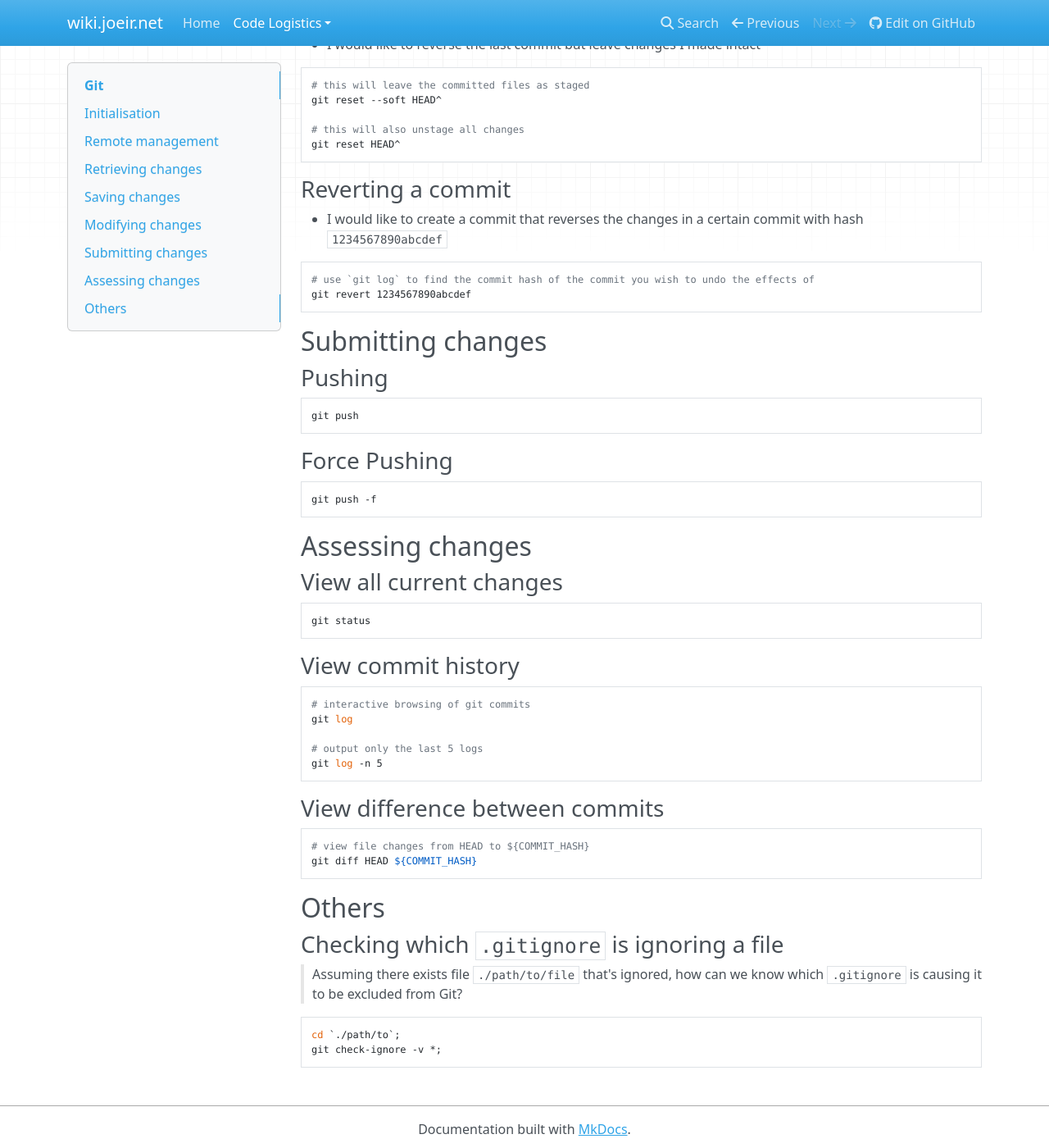
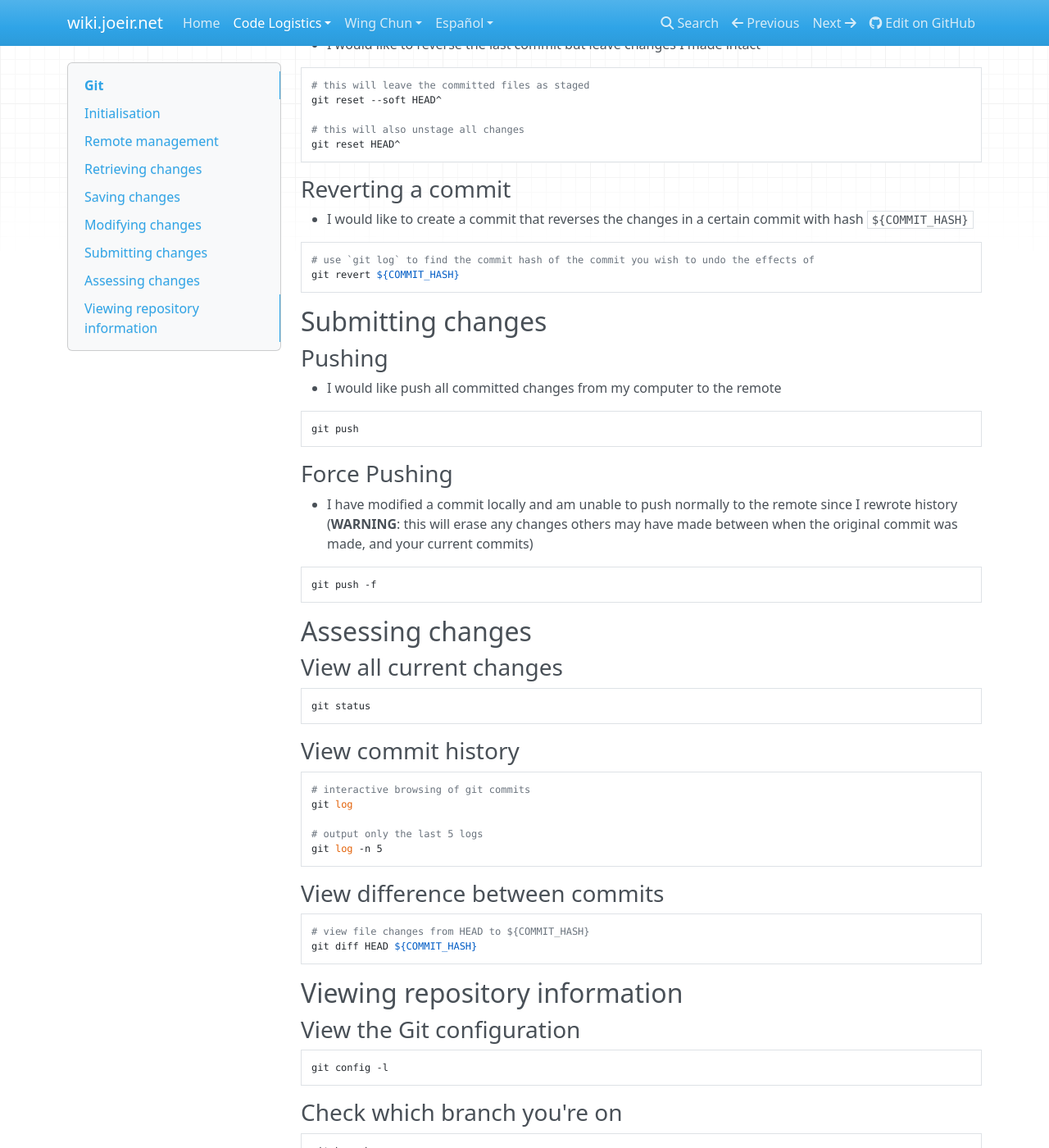
Before and after one commit to zephinzer/wiki.joeir.net, an MkDocs documentation site: the page built from docs/code-logistics/git.md, in a window 1280 px wide and 1400 px high, scrolled down 2712 px. Shown: the whole window at 82% size. Built offline with MkDocs 1.6.1, drawn with Linux system fonts in a browser that asks for light colours; nearby versions of some CDN libraries; some of the changed text lies outside the part shown.

Commit message:
added wingchun and español

````diff
--- a/docs/code-logistics/git-101.md
+++ b/docs/code-logistics/git.md
@@ -153,22 +153,26 @@ git reset HEAD^
 
 ### Reverting a commit
 
-- I would like to create a commit that reverses the changes in a certain commit with hash `1234567890abcdef`
+- I would like to create a commit that reverses the changes in a certain commit with hash `${COMMIT_HASH}`
 
 ```sh
 # use `git log` to find the commit hash of the commit you wish to undo the effects of
-git revert 1234567890abcdef
+git revert ${COMMIT_HASH}
 ```
 
 ## Submitting changes
 
 ### Pushing
 
+- I would like push all committed changes from my computer to the remote
+
 ```sh
 git push
 ```
 
 ### Force Pushing
+
+- I have modified a commit locally and am unable to push normally to the remote since I rewrote history (**WARNING**: this will erase any changes others may have made between when the original commit was made, and your current commits)
 
 ```sh
 git push -f
@@ -199,7 +203,25 @@ git log -n 5
 git diff HEAD ${COMMIT_HASH}
 ```
 
-## Others
+## Viewing repository information
+
+### View the Git configuration
+
+```sh
+git config -l
+```
+
+### Check which branch you're on
+
+```sh
+git branch
+```
+
+### See all remotes
+
+```sh
+git remote -v
+```
 
 ### Checking which `.gitignore` is ignoring a file
 
--- a/mkdocs.yml
+++ b/mkdocs.yml
@@ -6,7 +6,13 @@ site_description: my wiki of sorts
 nav:
   - Home: ./index.md
   - Code Logistics:
-      - Git 101: ./code-logistics/git-101.md
+    - Git 101: ./code-logistics/git.md
+  - Wing Chun:
+    - Forms: ./wing-chun/forms.md
+  - Español:
+    - Los Verbos: ./español/los-verbos.md
+    - Los Numeros: ./español/los-numeros.md
+    - El Tiempo: ./español/el-tiempo.md
 theme: mkdocs
 markdown_extensions:
   - admonition
````
Also changed, not shown: docs/español/el-tiempo.md (added, +37 -0 lines), docs/español/los-numeros.md (added, +72 -0 lines), docs/español/los-verbos.md (added, +1 -0 lines), docs/wing-chun/forms.md (added, +3 -0 lines).
